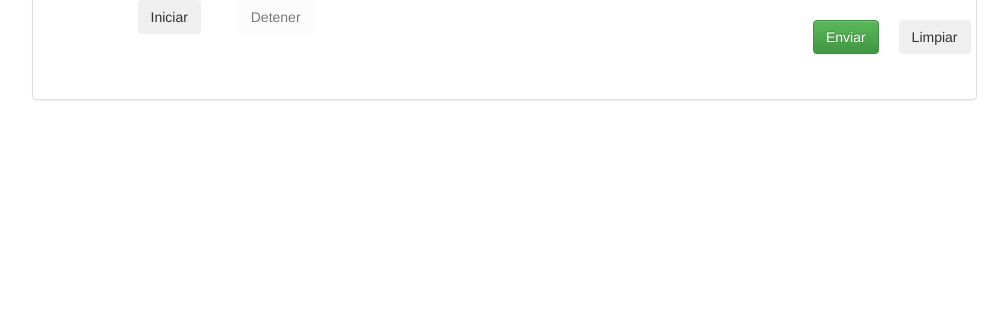
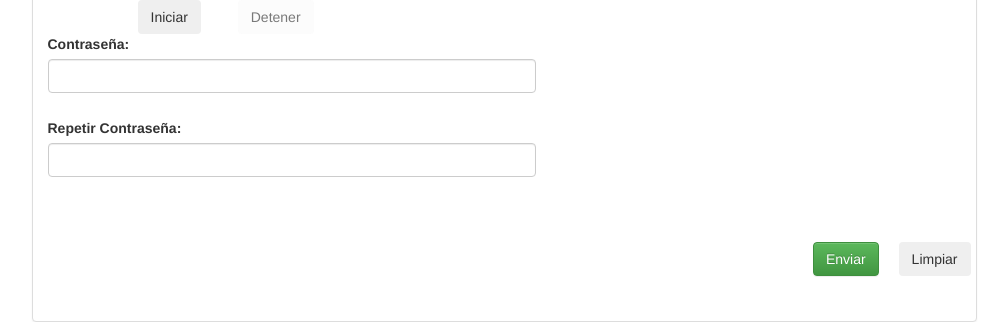
Before and after one commit to claudioolivas/trabajo1, a PHP site: page /formulario.html in a window 1280 px wide. Shown: the part 849-1171 px from the top of the page, without its empty margins (136-1144 px from the left). Before the commit the page ends 949 px from the top, so only its background shows below. Run offline with PHP 8.4, Linux system fonts and the light colour scheme; some libraries are stand-ins or nearby versions.

Commit message:
final formulario registro

```diff
--- a/formulario registro/css/estilo.css
+++ b/formulario registro/css/estilo.css
@@ -41,3 +41,29 @@ video{
 #video1{
 
 }
+#clave1{
+    width: 488px;
+
+    margin-left: 30px;
+}
+#clave2{
+    width: 488;
+    margin-left:30px;
+}
+.labelcontra{
+
+    margin-left: 30px;
+}
+#resultado_seguridad{
+    margin-left: 30px;
+}
+#resultado{
+    margin-left: 30px;
+}
+#capcha{
+
+    margin-left: 50px;
+}
+#captcha{
+    margin-left: 30px;
+}
--- a/formulario registro/formulario.html
+++ b/formulario registro/formulario.html
@@ -12,8 +12,10 @@
     <script src="https://code.jquery.com/jquery-3.3.1.min.js"
             integrity="sha256-FgpCb/KJQlLNfOu91ta32o/NMZxltwRo8QtmkMRdAu8="
             crossorigin="anonymous"></script>
+            <script src='https://www.google.com/recaptcha/api.js'></script>
 
     <script src="js/mapa.js"></script>
+
 
 </head>
 <body onload="initialize()">
@@ -111,6 +113,23 @@
                                                 <input type="button" id="buttonStart" class="btn " value="Iniciar "  onclick="start()" />
                                                 <input type="button" id="buttonStop" class="btn" value="Detener" disabled="disabled" onclick="stop()" />
 
+                                                <div id="contenido">
+
+
+                                                    <form class="form-signin">
+                                                        <label class="labelcontra" >Contraseña:</label>
+                                                     <input type="password"  name="clave" id="clave1" onkeyup="muestra_seguridad_clave(this.value, this.form);" class="form-control" placeholder="" >
+                                                    <!--<i>seguridad:</i> <input name="seguridad" type="text" style="border: 0px; background-color:ffffff; text-decoration:italic;" onfocus="blur()"> -->
+                                                    <br><label id="resultado_seguridad" style="width: 50%"></label>
+                                                    <div></div>
+                                                    <div></div>
+                                                    <label class="labelcontra">Repetir Contraseña:</label>
+                                                     <input type="password" id="clave2" onblur="comp_iguales();" class="form-control" placeholder="" >
+                                                     <br>
+                                                    <label id="resultado" style="width: 50%"></label><br><br>
+                                                    <div  id="captcha"   class="g-recaptcha" data-sitekey="6Lf9lXoUAAAAABbfl0T4MaLuuWaZjggFFxHEoi0s"></div>    </form>
+
+                                                    </div>
 
 
 
@@ -121,7 +140,7 @@
                                     <button type="submit" class="finsh  btn btn-secondary pull-right" onclick="limpiar()">Limpiar</button>
                                     <button type="button" class="finsh btn btn-success pull-right" onclick="enviar()">Enviar</button>
 
-                                    <div id="resultado" class="text-center"></div>
+                                    <div id="resultado1" class="text-center"></div>
                                 </div>
                                     </div>
 
@@ -143,5 +162,6 @@
                     <script src="js/camara.js"></script>
                     <script type="text/javascript" src="https://maps.googleapis.com/maps/api/js?key=AIzaSyANbiqmrcCEgAiZMGzP9EF-f7SIa8j-rJI&callback=initMap"></script>
 
+                    <script src="js/validacionclave.js"></script>
 </body>
 </html>
--- a/formulario registro/js/main.js
+++ b/formulario registro/js/main.js
@@ -64,9 +64,9 @@ function validarEmail(elemento){
     var regex = /^[-\w.%+]{1,64}@(?:[A-Z0-9-]{1,63}\.){1,125}[A-Z]{2,63}$/i;
 
     if (!regex.test(texto)) {
-        document.getElementById("resultado").innerHTML = "Correo invalido";
+        document.getElementById("resultado1").innerHTML = "Correo invalido";
     } else {
-      document.getElementById("resultado").innerHTML = "";
+      document.getElementById("resultado1").innerHTML = "";
     }
 
   }
@@ -80,19 +80,19 @@ function validarEmail(elemento){
    var r5=  document.getElementById("mensaje").value;
 
   if(r1==""){
-    document.getElementById("resultado").innerHTML = "inserte rut";
+    document.getElementById("resultado11").innerHTML = "inserte rut";
   }
   else if(r2==""){
-    document.getElementById("resultado").innerHTML = "inserte fono";
+    document.getElementById("resultado1").innerHTML = "inserte fono";
   }
   else if(r3==""){
-    document.getElementById("resultado").innerHTML = "inserte email";
+    document.getElementById("resultado1").innerHTML = "inserte email";
   }
   else if(r4==""){
-    document.getElementById("resultado").innerHTML = "inserte nombre";
+    document.getElementById("resultado1").innerHTML = "inserte nombre";
   }
   else if(r5==""){
-    document.getElementById("resultado").innerHTML = "inserte mensaje";
+    document.getElementById("resultado1").innerHTML = "inserte mensaje";
   }
   else{
       alert("correo enviado");
--- /dev/null
+++ b/formulario registro/js/validacionclave.js
@@ -0,0 +1,124 @@
+
+function seguridad_clave(clave){
+    var seguridad = 0;
+    if (clave.length!=0){
+       if (tiene_numeros(clave) && tiene_letras(clave)){
+          seguridad += 30;
+       }
+       if (tiene_minusculas(clave) && tiene_mayusculas(clave)){
+          seguridad += 30;
+       }
+       if (clave.length >= 4 && clave.length <= 5){
+          seguridad += 10;
+       }else{
+          if (clave.length >= 6 && clave.length <= 8){
+             seguridad += 30;
+          }else{
+             if (clave.length > 8){
+                seguridad += 40;
+             }
+          }
+       }
+    }
+    return seguridad
+ }
+
+
+
+ function muestra_seguridad_clave(clave,formulario){
+  document.getElementById("clave2").value="";
+  document.getElementById("resultado").innerHTML="";
+
+    seguridad=seguridad_clave(clave);
+
+
+
+    //formulario.seguridad.value=seguridad + "%";
+ var clasee='';
+ var tipo='';
+ if(seguridad>=0 && seguridad<=20){
+   clasee='bg-danger'; tipo='Pobre';
+ }else if(seguridad>=21 && seguridad<=40){
+  clasee='bg-warning'; tipo='Baja';
+ }else if(seguridad>=41 && seguridad<=60){
+  clasee='bg-info'; tipo='Alta';
+ }
+ else if(seguridad>=61 && seguridad<=80){
+  clasee='bg-primary'; tipo='Buena';
+ }else if(seguridad>81){
+   clasee='bg-success'; tipo='Super Buena';
+ }
+
+
+
+
+ document.getElementById("resultado_seguridad").innerHTML="<p class='"+clasee+"'  style='padding: 10px;'>Seguridad "+tipo+"</p>";
+
+ }
+
+
+
+ function tiene_numeros(texto){
+   var numeros="0123456789";
+
+    for(i=0; i<texto.length; i++){
+       if (numeros.indexOf(texto.charAt(i),0)!=-1){
+          return 1;
+       }
+    }
+    return 0;
+ }
+
+
+
+ function tiene_letras(texto){
+   var letras="abcdefghyjklmnñopqrstuvwxyz";
+    texto = texto.toLowerCase();
+    for(i=0; i<texto.length; i++){
+       if (letras.indexOf(texto.charAt(i),0)!=-1){
+          return 1;
+       }
+    }
+    return 0;
+ }
+
+
+
+ function tiene_minusculas(texto){
+   var letras="abcdefghyjklmnñopqrstuvwxyz";
+    for(i=0; i<texto.length; i++){
+       if (letras.indexOf(texto.charAt(i),0)!=-1){
+          return 1;
+       }
+    }
+    return 0;
+ }
+
+
+
+ function tiene_mayusculas(texto){
+   var letras_mayusculas="ABCDEFGHYJKLMNÑOPQRSTUVWXYZ";
+    for(i=0; i<texto.length; i++){
+       if (letras_mayusculas.indexOf(texto.charAt(i),0)!=-1){
+          return 1;
+       }
+    }
+    return 0;
+ }
+
+
+ function comp_iguales(){
+   var pass1=document.getElementById("clave1").value;
+   var pass2=document.getElementById("clave2").value;
+
+   if(pass1==pass2){
+   document.getElementById("resultado").innerHTML="<p class='bg-success' style='padding: 10px;'>Correcto</p>";
+
+   }else{
+      document.getElementById("resultado").innerHTML="<p class='bg-danger'  style='padding: 10px;'>Las contraseñas no coinciden</p>";
+
+
+
+
+   }
+ }
```
